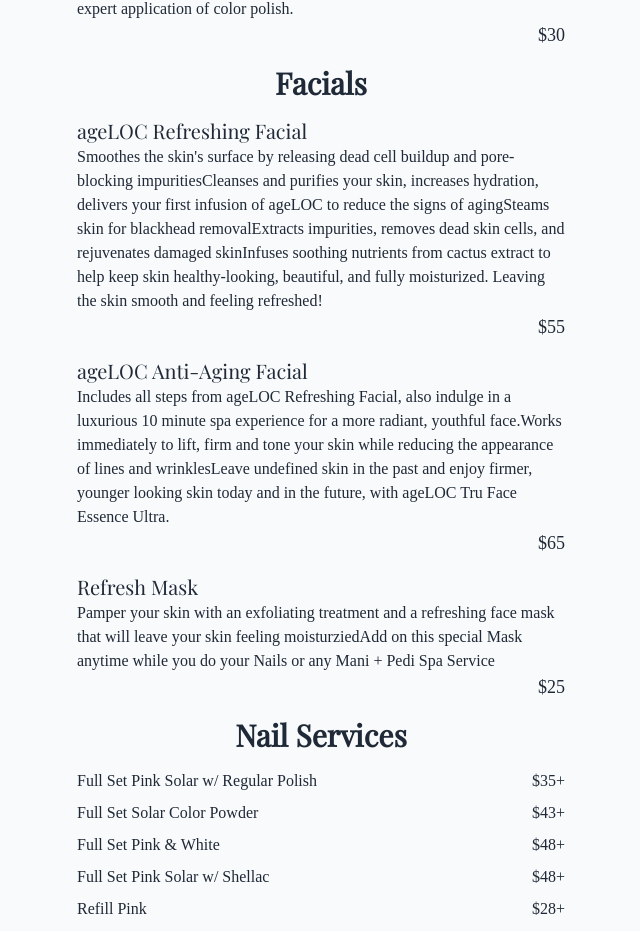
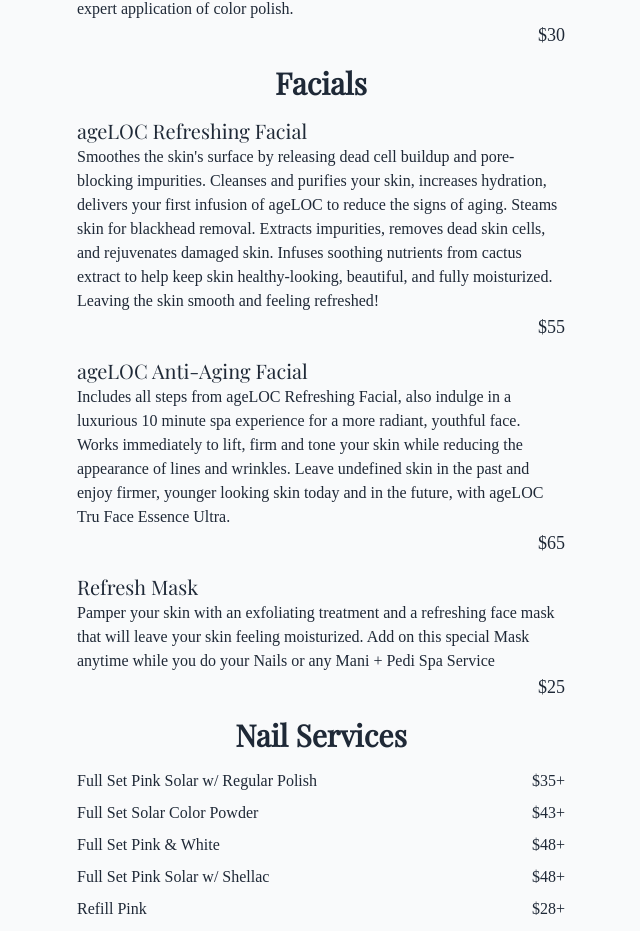
Before and after one commit to anthonybui1/zvi-nails, a React (Create React App) app: page /services in a window 1280 px wide. Shown: the part 1893-2824 px from the top of the page, without its empty margins (319-959 px from the left). Built offline with nearby package versions, Linux system fonts and the light colour scheme; a web font is replaced by a local one.

Commit message:
fix: Fix menu data

```diff
--- a/src/assets/menuData.js
+++ b/src/assets/menuData.js
@@ -88,32 +88,22 @@
 			name: 'ageLOC Refreshing Facial',
 			price: '$55',
 			duration: '60 min',
-			description: [
-				"Smoothes the skin's surface by releasing dead cell buildup and pore-blocking impurities",
-				'Cleanses and purifies your skin, increases hydration, delivers your first infusion of ageLOC to reduce the signs of aging',
-				'Steams skin for blackhead removal',
-				'Extracts impurities, removes dead skin cells, and rejuvenates damaged skin',
-				'Infuses soothing nutrients from cactus extract to help keep skin healthy-looking, beautiful, and fully moisturized. Leaving the skin smooth and feeling refreshed!',
-			],
+			description:
+				"Smoothes the skin's surface by releasing dead cell buildup and pore-blocking impurities. Cleanses and purifies your skin, increases hydration, delivers your first infusion of ageLOC to reduce the signs of aging. Steams skin for blackhead removal. Extracts impurities, removes dead skin cells, and rejuvenates damaged skin. Infuses soothing nutrients from cactus extract to help keep skin healthy-looking, beautiful, and fully moisturized. Leaving the skin smooth and feeling refreshed!",
 		},
 		{
 			name: 'ageLOC Anti-Aging Facial',
 			price: '$65',
 			duration: '70 min',
-			description: [
-				'Includes all steps from ageLOC Refreshing Facial, also indulge in a luxurious 10 minute spa experience for a more radiant, youthful face.',
-				'Works immediately to lift, firm and tone your skin while reducing the appearance of lines and wrinkles',
-				'Leave undefined skin in the past and enjoy firmer, younger looking skin today and in the future, with ageLOC Tru Face Essence Ultra.',
-			],
+			description:
+				'Includes all steps from ageLOC Refreshing Facial, also indulge in a luxurious 10 minute spa experience for a more radiant, youthful face. Works immediately to lift, firm and tone your skin while reducing the appearance of lines and wrinkles. Leave undefined skin in the past and enjoy firmer, younger looking skin today and in the future, with ageLOC Tru Face Essence Ultra.',
 		},
 		{
 			name: 'Refresh Mask',
 			price: '$25',
 			duration: '',
-			description: [
-				'Pamper your skin with an exfoliating treatment and a refreshing face mask that will leave your skin feeling moisturzied',
-				'Add on this special Mask anytime while you do your Nails or any Mani + Pedi Spa Service',
-			],
+			description:
+				'Pamper your skin with an exfoliating treatment and a refreshing face mask that will leave your skin feeling moisturized. Add on this special Mask anytime while you do your Nails or any Mani + Pedi Spa Service',
 		},
 	],
 };
```
